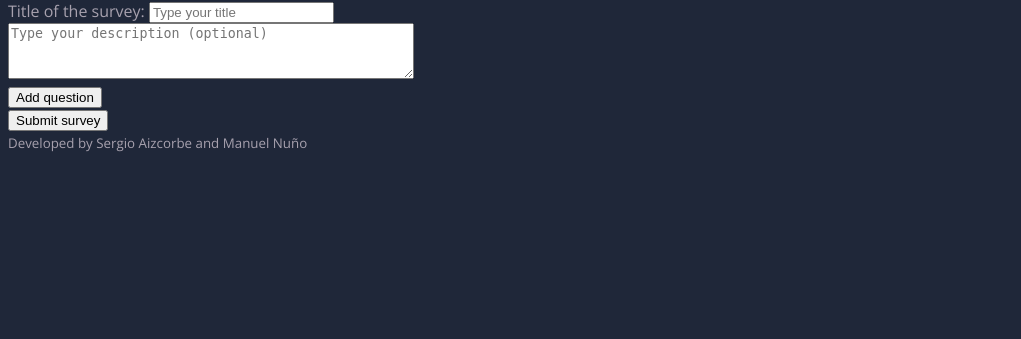
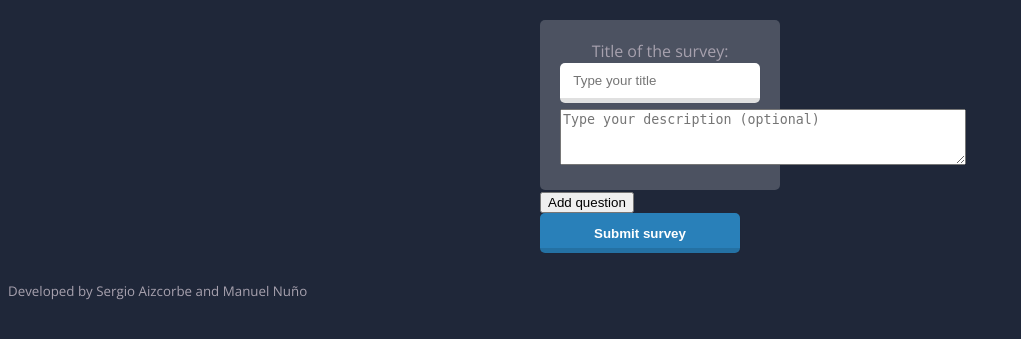
Before and after one commit to saizk/Survey-Web, a Flask app: page /create-survey in a window 1280 px wide. Shown: the part 212-551 px from the top of the page, without its empty margins (0-1021 px from the left). Run offline with Flask 2, Linux system fonts and the light colour scheme; a user stored in the database is signed in.

Commit message:
status changed funciona

```diff
--- a/survey/static/survey.css
+++ b/survey/static/survey.css
@@ -129,7 +129,6 @@ color: #ffffff;
 }
 
 
-.
 
 .username_display{
     padding-top: 2%;
@@ -354,3 +353,50 @@ padding: 0 0 0 0;
 
     cursor: pointer;
 }
+
+
+
+
+
+
+.container {
+    max-width: 200px;
+    margin: 20px auto;
+  }
+
+.survey_info {
+    width: 100%;
+    background-color: rgba(255,255,255,.2);
+    text-align: center;
+    padding: 1.25em;
+    border-radius: 5px;
+  }
+
+input {
+    margin: 0 0 .4em 0;
+    width: 100%;
+    height: 40px;
+    border-radius: 5px;
+    box-sizing: border-box;
+    box-shadow: 1px 1px 1px rgba(0,0,0,.01);
+    border: 0;
+    border-bottom: 5px solid rgba(0,0,0,.12);
+    line-height: 40px;
+}
+
+[type='text'] {
+    padding-left: 1em;
+}
+
+[type='submit'] {
+    color: white;
+    background-color: #2980b9;
+    font-weight: 600;
+}
+
+[type='text']:focus {
+    border: 0;
+    border-bottom: 5px solid #2980b9;
+    color: #2c3e50;
+    outline: none;
+}
--- a/survey/templates/views/createview.html
+++ b/survey/templates/views/createview.html
@@ -3,6 +3,8 @@
 {% block content %}
     <script src="{{ url_for('static', filename='createsurvey.js') }}"></script>
 
+
+    <div class='container'>
         <form method="POST" action="/create-survey">
             <div class="survey_info" id="survey_id">
                 <div>Title of the survey: <input type="text" name="survey_title" placeholder="Type your title"/></div>
@@ -15,5 +17,7 @@
 
             <div class="create_survey"><input type="submit" value="Submit survey"/></div>
         </form>
+      <div>
+
 
 {% endblock %}
--- a/survey/templates/views/surveyview.html
+++ b/survey/templates/views/surveyview.html
@@ -11,6 +11,7 @@
         <div>Do you want to <a href="{{ url_for('views.create_view') }}">CREATE</a> a survey?</div>
     {% endif %} -->
 
+    <link rel="stylesheet" href="{{ url_for('static', filename='toggle-radio.css') }}">
 
     <h3><span class="blue">&lt;</span>My<span class="blue">&gt;</span> <span class="yellow">Surveys</span></h3>
 
```
Also changed, not shown: survey/static/state.js (+23 -9 lines), survey/templates/main/profile.html (+2 -14 lines), survey/templates/survey_grid.html (+9 -6 lines). Lines whose indentation alone changed are shown as unchanged.
